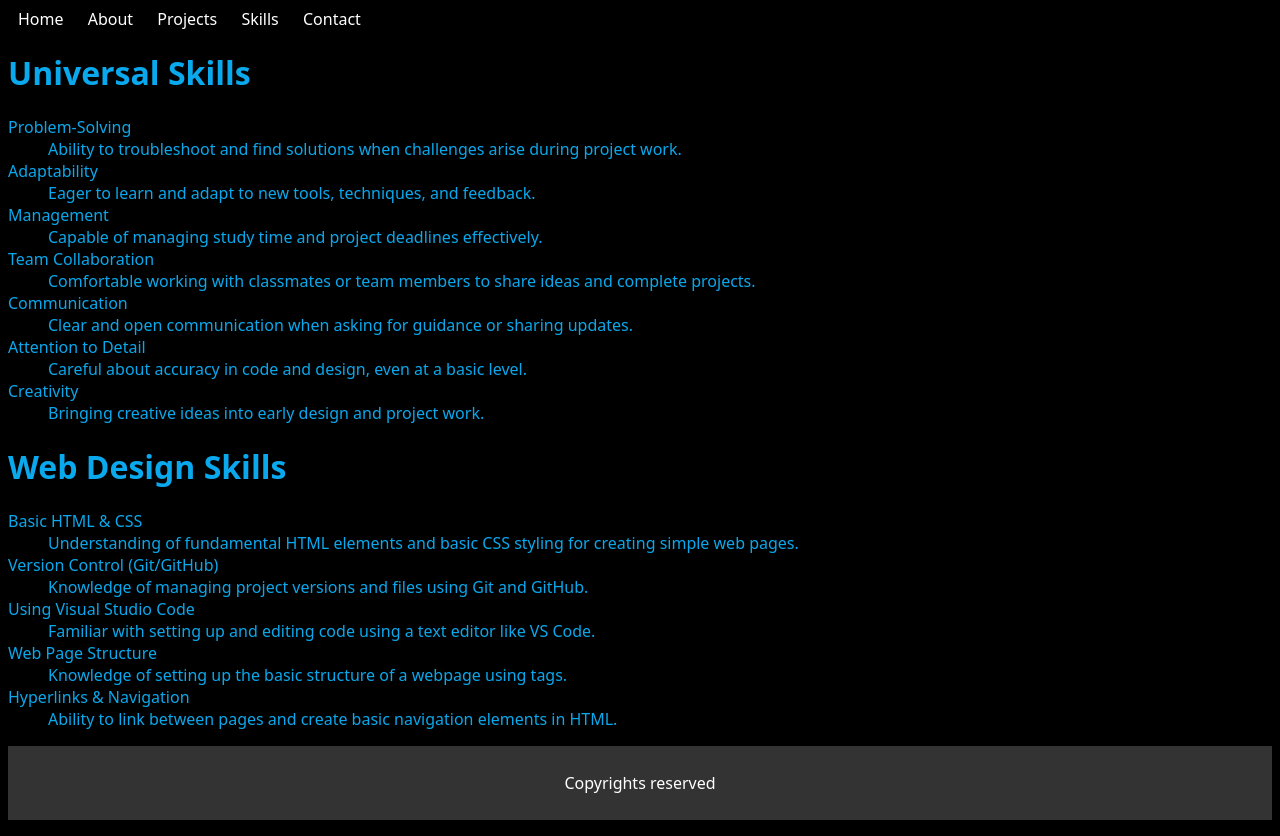
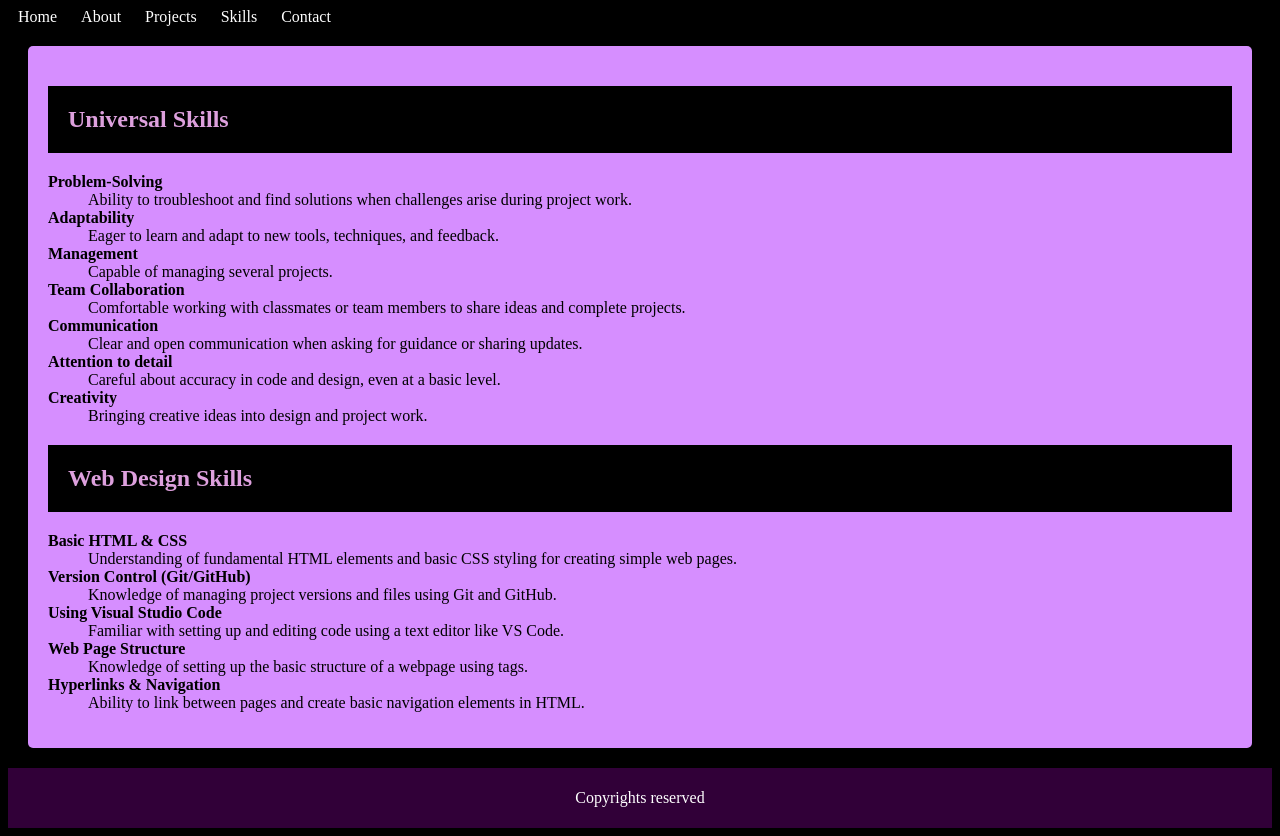
Before and after one commit to JKaur2716/MyPortfolio, a plain HTML site: page myskills.html in a window 1280 px wide. Drawn offline with Linux system fonts and the light colour scheme.

Commit message:
css final for all text

```diff
--- a/myskills.html
+++ b/myskills.html
@@ -16,47 +16,47 @@
         </nav>
         <link rel="stylesheet" href="style.css">
     </head>
-</section>
+<section>
 
     <h1>Universal Skills</h1>
     <dl>
-        <dt>Problem-Solving</dt>
+        <dt> <strong> Problem-Solving</dt> </strong>
         <dd>Ability to troubleshoot and find solutions when challenges arise during project work.</dd>
 
-        <dt>Adaptability</dt>
+        <dt> <strong> Adaptability</dt> </strong>
         <dd>Eager to learn and adapt to new tools, techniques, and feedback.</dd>
 
-        <dt>Management</dt>
-        <dd>Capable of managing study time and project deadlines effectively.</dd>
+        <dt> <strong>Management</dt> </strong>
+        <dd>Capable of managing several projects.</dd>
 
-        <dt>Team Collaboration</dt>
+        <dt> <strong> Team Collaboration</dt> </strong>
         <dd>Comfortable working with classmates or team members to share ideas and complete projects.</dd>
 
-        <dt>Communication</dt>
+        <dt> <strong> Communication </dt> </strong>
         <dd>Clear and open communication when asking for guidance or sharing updates.</dd>
 
-        <dt>Attention to Detail</dt>
+        <dt><strong> Attention to detail</dt> </strong>
         <dd>Careful about accuracy in code and design, even at a basic level.</dd>
 
-        <dt>Creativity</dt>
-        <dd>Bringing creative ideas into early design and project work.</dd>
+        <dt><strong> Creativity</dt> </strong>
+        <dd>Bringing creative ideas into design and project work.</dd>
     </dl>
 
     <h1>Web Design Skills</h1>
     <dl>
-        <dt>Basic HTML & CSS</dt>
+        <dt><strong> Basic HTML & CSS </dt> </strong>
         <dd>Understanding of fundamental HTML elements and basic CSS styling for creating simple web pages.</dd>
 
-        <dt>Version Control (Git/GitHub)</dt>
+        <dt><strong> Version Control (Git/GitHub)</dt> </strong>
         <dd>Knowledge of managing project versions and files using Git and GitHub.</dd>
 
-        <dt>Using Visual Studio Code</dt>
+        <dt> <strong>Using Visual Studio Code</dt> </strong>
         <dd>Familiar with setting up and editing code using a text editor like VS Code.</dd>
 
-        <dt>Web Page Structure</dt>
+        <dt> <strong> Web Page Structure</dt> </strong>
         <dd>Knowledge of setting up the basic structure of a webpage using tags.</dd>
 
-        <dt>Hyperlinks & Navigation</dt>
+        <dt> <strong> Hyperlinks & Navigation</dt> </strong>
         <dd>Ability to link between pages and create basic navigation elements in HTML.</dd>
     </dl>
 </section>
--- a/style.css
+++ b/style.css
@@ -2,53 +2,50 @@
    Styles for my protfolio website
    Author: Jaspreet Kaur
 */
+h1 { background-color: rgb(0, 0, 0);
+padding: 20px;
+color: plum }
+
+h2 {padding: 20px;
+color: rgb(207, 169, 207)}
 
 body {
-    font-family: system-ui, -apple-system, BlinkMacSystemFont, 'Segoe UI', Roboto, Oxygen, Ubuntu, Cantarell, 'Open Sans', 'Helvetica Neue', sans-serif, sans-serif;
-    background-color: #000000;
-    color: #0aa8ec;
-}
+    background-color : #000000;
+    color : #ffffff;
+    }
+    header {
+    background-color : #000000;
+    color : white;
+    text-align : center;
+    padding : 30px;
+    }
+    nav ul {
+    list-style-type : none;
+    display : flex;
+    justify-content : center;
+    gap : 20px;
+    padding : 5px;
+    }
+    nav a {
+    text-decoration : none;
+    color : white;
+    padding : 5px 10px;
+    }
+    nav a:hover {
+    background-color : #333;
+    }
+    section {
+    margin : 20px;
+    padding : 20px;
+    background-color : #d68eff;
+    border-radius : 5px;
+    box-shadow : 0 2px 4px rgb(0, 0, 0, 0.1);
+    color:#000000;
 
-/* Header Styling */
-header {
-    background-color: #000000;
-    color: white;
-    text-align: center;
-    padding: 10px;
-}
-
-/* Navigation Styling */
-nav ul {
-    list-style-type: none;
-    display: flex;
-    justify-content: center;
-    gap: 20px;
-    padding: 0;
-}
-
-nav a {
-    text-decoration: none;
-    color: white;
-    padding: 5px 10px;
-}
-
-nav a:hover {
-    background-color: #333;
-}
-
-/* Section Styling */
-section {
-    margin: 20px;
-    padding: 20px;
-    background-color: white;
-    border-radius: 5px;
-    box-shadow: 0 2px 4px rgba(0, 0, 0, 0.1);
-}
-
-/* Footer Styling */
-footer {
-    background-color: #333;
-    color: white;
-    text-align: center;
-    padding: 10px;
-}
+    }
+    footer {
+    background-color : #310038;
+    color : white;
+    text-align : center;
+    padding : 5px;
+    }
```
Also changed, not shown: aboutme.html (+9 -3 lines), contact.html (+3 -0 lines), index.html (+4 -0 lines), mywork.html (+11 -8 lines).
